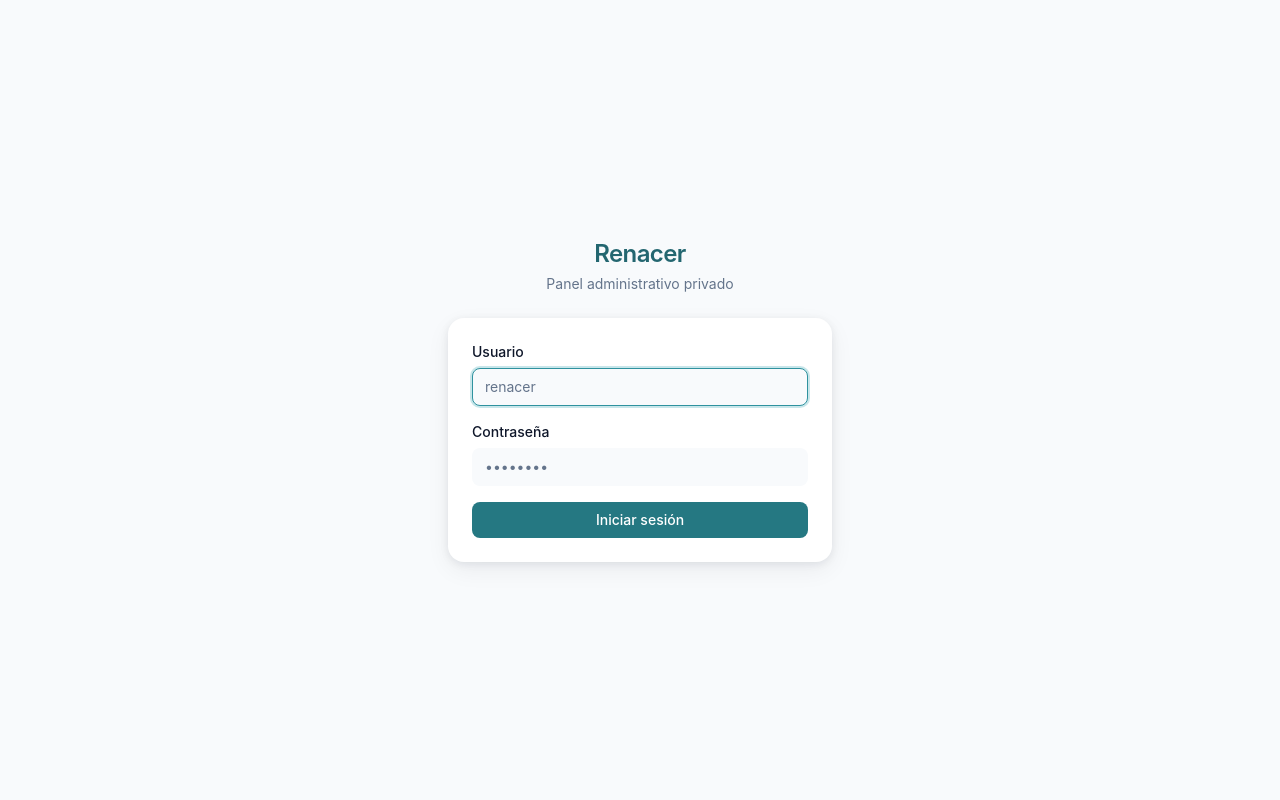
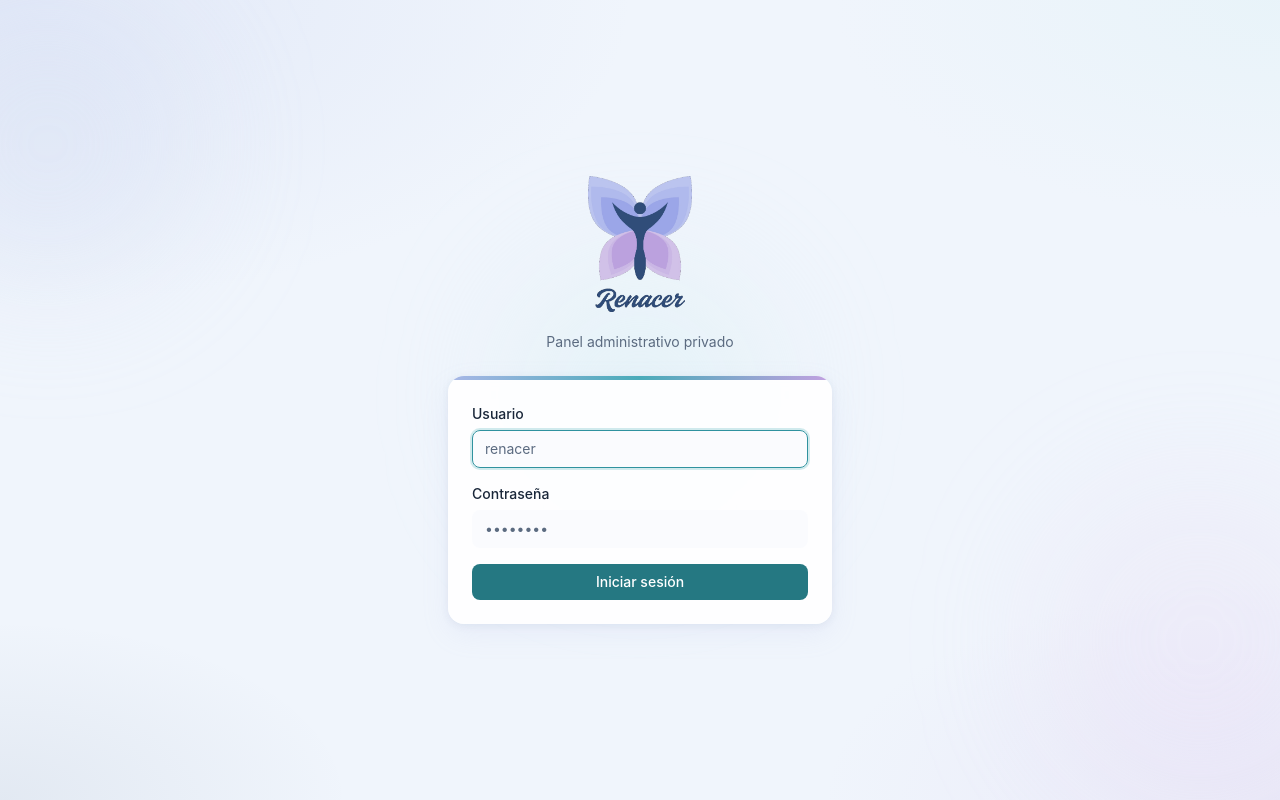
Before and after one commit to SantiagoMorales1511/renacer-admin, a React (Vite) app in the folder frontend/: page /login in a window 1280 px wide. Built offline with nearby package versions, Linux system fonts and the light colour scheme; no server answers.

Commit message:
nueva paleta de colores y logo

```diff
--- a/frontend/index.html
+++ b/frontend/index.html
@@ -3,6 +3,7 @@
   <head>
     <meta charset="UTF-8" />
     <meta name="viewport" content="width=device-width, initial-scale=1.0" />
+    <link rel="icon" type="image/png" href="/logo-renacer.png" />
     <title>Renacer Admin</title>
   </head>
   <body>
--- /dev/null
+++ b/frontend/src/components/ui/BrandLogo.tsx
@@ -0,0 +1,31 @@
+import clsx from 'clsx';
+
+const SIZES = {
+  sm: 'max-h-14',
+  md: 'max-h-24',
+  lg: 'max-h-36',
+} as const;
+
+export function BrandLogo({
+  size = 'md',
+  className,
+}: {
+  size?: keyof typeof SIZES;
+  className?: string;
+}) {
+  return (
+    <div
+      className={clsx(
+        'inline-flex items-center justify-center',
+        'dark:rounded-xl dark:bg-white/95 dark:p-2 dark:shadow-sm',
+        className,
+      )}
+    >
+      <img
+        src="/logo-renacer.png"
+        alt="Renacer"
+        className={clsx('h-auto w-auto max-w-full object-contain', SIZES[size])}
+      />
+    </div>
+  );
+}
--- a/frontend/src/components/ui/Form.tsx
+++ b/frontend/src/components/ui/Form.tsx
@@ -49,7 +49,8 @@ export function PageHeader({
   return (
     <div className="mb-6 flex flex-wrap items-end justify-between gap-3">
       <div>
-        <h1 className="text-xl font-semibold text-ink sm:text-2xl">{title}</h1>
+        <div className="mb-2 h-1 w-10 rounded-full bg-gradient-to-r from-petrol-400 via-periwinkle-300 to-lilac-300" />
+        <h1 className="text-xl font-semibold text-brand-700 dark:text-ink sm:text-2xl">{title}</h1>
         {subtitle && <p className="mt-1 text-sm text-muted">{subtitle}</p>}
       </div>
       {action}
--- a/frontend/src/layouts/Sidebar.tsx
+++ b/frontend/src/layouts/Sidebar.tsx
@@ -17,6 +17,7 @@ import {
   Layers,
 } from 'lucide-react';
 import { useAuth } from '../store/auth';
+import { BrandLogo } from '../components/ui/BrandLogo';
 import type { Role } from '../types';
 
 interface NavItem {
@@ -57,10 +58,8 @@ export function Sidebar({ onNavigate }: { onNavigate?: () => void }) {
   return (
     <nav className="flex h-full flex-col gap-1 p-3">
       <div className="mb-4 px-2 pt-2">
-        <p className="text-lg font-semibold tracking-tight text-petrol-700 dark:text-petrol-300">
-          Renacer
-        </p>
-        <p className="text-xs text-muted">Administración</p>
+        <BrandLogo size="sm" className="mx-auto lg:mx-0" />
+        <p className="mt-2 text-center text-xs text-muted lg:text-left">Administración</p>
       </div>
       {visible.map((item) => (
         <NavLink
@@ -71,8 +70,8 @@ export function Sidebar({ onNavigate }: { onNavigate?: () => void }) {
             clsx(
               'flex items-center gap-3 rounded-md px-3 py-2 text-sm font-medium transition-colors',
               isActive
-                ? 'bg-petrol-50 text-petrol-700 dark:bg-petrol-500/15 dark:text-petrol-300'
-                : 'text-muted hover:bg-canvas hover:text-ink',
+                ? 'bg-gradient-to-r from-petrol-50 to-periwinkle-50 text-brand-600 dark:from-petrol-500/15 dark:to-periwinkle-500/10 dark:text-petrol-300'
+                : 'text-muted hover:bg-periwinkle-50/60 hover:text-brand-600 dark:hover:bg-petrol-500/10 dark:hover:text-petrol-200',
             )
           }
         >
--- a/frontend/src/pages/Login.tsx
+++ b/frontend/src/pages/Login.tsx
@@ -2,6 +2,7 @@ import { FormEvent, useEffect, useState } from 'react';
 import { useNavigate } from 'react-router-dom';
 import { useAuth } from '../store/auth';
 import { Field, Input } from '../components/ui/Form';
+import { BrandLogo } from '../components/ui/BrandLogo';
 
 export function LoginPage() {
   const navigate = useNavigate();
@@ -32,15 +33,23 @@ export function LoginPage() {
   }
 
   return (
-    <div className="flex min-h-screen items-center justify-center bg-canvas px-4">
-      <div className="w-full max-w-sm">
-        <div className="mb-6 text-center">
-          <h1 className="text-2xl font-semibold tracking-tight text-petrol-700 dark:text-petrol-300">
-            Renacer
-          </h1>
-          <p className="mt-1 text-sm text-muted">Panel administrativo privado</p>
+    <div className="relative flex min-h-screen items-center justify-center px-4">
+      <div className="pointer-events-none absolute inset-0 overflow-hidden">
+        <div className="absolute -left-24 top-0 h-72 w-72 rounded-full bg-periwinkle-200/30 blur-3xl dark:bg-periwinkle-500/10" />
+        <div className="absolute -right-20 bottom-0 h-80 w-80 rounded-full bg-lilac-200/25 blur-3xl dark:bg-lilac-500/8" />
+        <div className="absolute left-1/2 top-1/3 h-64 w-64 -translate-x-1/2 rounded-full bg-petrol-100/40 blur-3xl dark:bg-petrol-500/10" />
+      </div>
+      <div className="relative w-full max-w-sm">
+        <div className="mb-6 flex flex-col items-center">
+          <BrandLogo size="lg" />
+          <p className="mt-3 text-sm text-muted">Panel administrativo privado</p>
         </div>
-        <form onSubmit={handleSubmit} className="space-y-4 rounded-panel bg-surface p-6 shadow-elevated dark:shadow-elevated-dark">
+        <form
+          onSubmit={handleSubmit}
+          className="relative overflow-hidden rounded-panel bg-surface/90 p-6 shadow-elevated backdrop-blur-sm dark:bg-surface/95 dark:shadow-elevated-dark"
+        >
+          <div className="absolute inset-x-0 top-0 h-1 bg-gradient-to-r from-periwinkle-300 via-petrol-400 to-lilac-300" />
+          <div className="space-y-4 pt-1">
           <Field label="Usuario">
             <Input
               type="text"
@@ -64,6 +73,7 @@ export function LoginPage() {
           <button type="submit" className="btn-primary w-full" disabled={loading}>
             {loading ? 'Ingresando...' : 'Iniciar sesión'}
           </button>
+          </div>
         </form>
       </div>
     </div>
--- a/frontend/src/styles/index.css
+++ b/frontend/src/styles/index.css
@@ -3,16 +3,18 @@
 @tailwind utilities;
 
 :root {
-  --canvas: 248 250 252;
+  --canvas: 240 245 252;
   --surface: 255 255 255;
+  --surface-tint: 251 252 255;
   --line: 226 232 240;
-  --ink: 15 23 42;
-  --muted: 100 116 139;
+  --ink: 26 39 58;
+  --muted: 91 107 128;
 }
 
 .dark {
   --canvas: 9 14 18;
   --surface: 17 26 32;
+  --surface-tint: 20 30 38;
   --line: 36 50 58;
   --ink: 236 244 247;
   --muted: 132 154 165;
@@ -25,13 +27,41 @@ body,
 }
 
 body {
-  @apply bg-canvas text-ink antialiased;
+  @apply text-ink antialiased;
   font-family: 'Inter', system-ui, -apple-system, 'Segoe UI', Roboto, sans-serif;
+  background-color: rgb(var(--canvas));
+  background-image:
+    radial-gradient(ellipse 90% 70% at 0% 0%, rgba(169, 183, 231, 0.2), transparent 55%),
+    radial-gradient(ellipse 70% 55% at 100% 0%, rgba(216, 240, 243, 0.32), transparent 50%),
+    radial-gradient(ellipse 65% 50% at 100% 100%, rgba(195, 161, 225, 0.14), transparent 55%),
+    radial-gradient(ellipse 55% 45% at 0% 100%, rgba(45, 75, 115, 0.07), transparent 50%);
+}
+
+.dark body {
+  background-image:
+    radial-gradient(ellipse 85% 65% at 0% 0%, rgba(169, 183, 231, 0.07), transparent 55%),
+    radial-gradient(ellipse 70% 50% at 100% 0%, rgba(47, 146, 159, 0.09), transparent 50%),
+    radial-gradient(ellipse 60% 45% at 100% 100%, rgba(195, 161, 225, 0.06), transparent 55%),
+    radial-gradient(ellipse 50% 40% at 0% 100%, rgba(45, 75, 115, 0.12), transparent 50%);
 }
 
 @layer components {
   .card {
-    @apply bg-surface rounded-card shadow-card dark:shadow-card-dark;
+    @apply rounded-card shadow-card dark:shadow-card-dark;
+    background: linear-gradient(
+      145deg,
+      rgb(var(--surface)) 0%,
+      rgb(var(--surface-tint)) 100%
+    );
+  }
+
+  .panel {
+    @apply rounded-panel shadow-elevated dark:shadow-elevated-dark;
+    background: linear-gradient(
+      160deg,
+      rgb(var(--surface)) 0%,
+      rgb(var(--surface-tint)) 100%
+    );
   }
 
   .btn {
@@ -43,7 +73,7 @@ body {
   }
 
   .btn-ghost {
-    @apply btn bg-canvas text-ink hover:bg-line/50 dark:bg-line/10 dark:hover:bg-line/25;
+    @apply btn bg-periwinkle-50/60 text-ink hover:bg-periwinkle-100/80 dark:bg-line/10 dark:hover:bg-petrol-500/15;
   }
 
   .btn-danger {
@@ -51,7 +81,7 @@ body {
   }
 
   .input {
-    @apply w-full rounded-lg border border-transparent bg-canvas px-3 py-2 text-sm text-ink placeholder:text-muted transition-colors focus:outline-none focus:ring-2 focus:ring-petrol-400/30 focus:border-petrol-500 dark:bg-line/10 dark:placeholder:text-muted/70 dark:focus:border-petrol-400 dark:focus:ring-petrol-400/20;
+    @apply w-full rounded-lg border border-transparent bg-periwinkle-50/40 px-3 py-2 text-sm text-ink placeholder:text-muted transition-colors focus:outline-none focus:ring-2 focus:ring-petrol-400/25 focus:border-petrol-500 dark:bg-line/10 dark:placeholder:text-muted/70 dark:focus:border-petrol-400 dark:focus:ring-petrol-400/20;
   }
 
   .label {
--- a/frontend/tailwind.config.js
+++ b/frontend/tailwind.config.js
@@ -5,6 +5,34 @@ export default {
   theme: {
     extend: {
       colors: {
+        brand: {
+          50: '#eef2f7',
+          100: '#d5deea',
+          200: '#aabbd5',
+          300: '#7a96ba',
+          400: '#4f7299',
+          500: '#3a5d85',
+          600: '#2d4b73',
+          700: '#253d5e',
+          800: '#1f334e',
+          900: '#1a2b41',
+        },
+        periwinkle: {
+          50: '#f4f6fc',
+          100: '#e8ecf9',
+          200: '#d1d9f2',
+          300: '#a9b7e7',
+          400: '#8a9cd9',
+          500: '#6b7fc8',
+        },
+        lilac: {
+          50: '#faf6fc',
+          100: '#f3ebf9',
+          200: '#e8d8f3',
+          300: '#c3a1e1',
+          400: '#b088d4',
+          500: '#9a6fc4',
+        },
         petrol: {
           50: '#effafb',
           100: '#d8f0f3',
@@ -23,6 +51,7 @@ export default {
           600: '#b88f35',
         },
         surface: 'rgb(var(--surface) / <alpha-value>)',
+        'surface-tint': 'rgb(var(--surface-tint) / <alpha-value>)',
         canvas: 'rgb(var(--canvas) / <alpha-value>)',
         line: 'rgb(var(--line) / <alpha-value>)',
         ink: 'rgb(var(--ink) / <alpha-value>)',
@@ -33,10 +62,10 @@ export default {
         panel: '16px',
       },
       boxShadow: {
-        card: '0 1px 3px rgba(15, 23, 42, 0.04), 0 4px 12px rgba(15, 23, 42, 0.06)',
-        elevated: '0 2px 8px rgba(15, 23, 42, 0.08), 0 8px 24px rgba(15, 23, 42, 0.06)',
-        'card-dark': '0 1px 2px rgba(0, 0, 0, 0.4), 0 4px 16px rgba(0, 0, 0, 0.3), inset 0 1px 0 rgba(74, 171, 185, 0.04)',
-        'elevated-dark': '0 4px 12px rgba(0, 0, 0, 0.45), 0 16px 40px rgba(0, 0, 0, 0.35), inset 0 1px 0 rgba(74, 171, 185, 0.06)',
+        card: '0 1px 3px rgba(45, 75, 115, 0.05), 0 4px 14px rgba(169, 183, 231, 0.1)',
+        elevated: '0 2px 8px rgba(45, 75, 115, 0.07), 0 10px 28px rgba(169, 183, 231, 0.12)',
+        'card-dark': '0 1px 2px rgba(0, 0, 0, 0.4), 0 4px 16px rgba(0, 0, 0, 0.3), inset 0 1px 0 rgba(169, 183, 231, 0.06)',
+        'elevated-dark': '0 4px 12px rgba(0, 0, 0, 0.45), 0 16px 40px rgba(0, 0, 0, 0.35), inset 0 1px 0 rgba(47, 146, 159, 0.08)',
       },
     },
   },
```
Also changed, not shown: frontend/src/components/ui/Card.tsx (+28 -1 lines), frontend/src/layouts/AppLayout.tsx (+8 -8 lines), frontend/public/logo-renacer.png (added).
